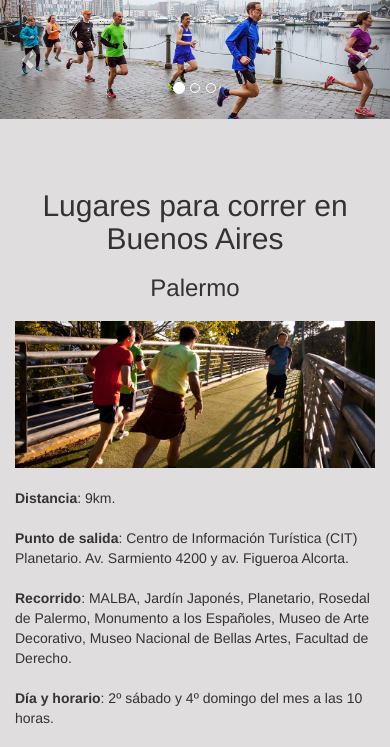
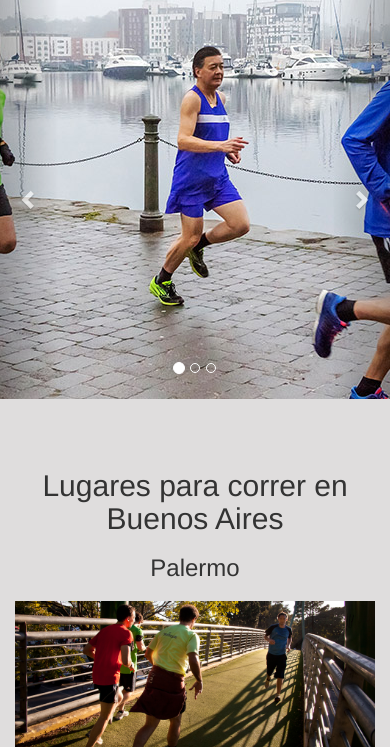
Before and after one commit to mariandlc/Grupo3, a PHP site: page / in a window 390 px wide. Shown: the part 51-798 px from the top of the page. Before the commit the page ends 775 px from the top, so only its background shows below. Run offline with PHP 8.4, Linux system fonts and the light colour scheme.

Commit message:
Carrousel Height
Modificado el Height del carrousel para que sea vea mejor en 3 sizes: Hasta 480, hasta 765, y mas de 766.

```diff
--- a/css/style.css
+++ b/css/style.css
@@ -11,11 +11,10 @@ body {
     margin: 0 auto;
     max-width: 100%;
 }
-.carousel{
+.carousel {
   position: relative;
   bottom: 50px;
 }
-
 
 /*
 @media only screen and (max-width : 765px) {
@@ -36,3 +35,40 @@ body {
 .palermo img{
   width: 100%;
 }
+
+
+@media only screen and (max-width: 765px) {
+  .carousel-inner > .item > img, .carousel-inner > .item > a > img {
+    max-height: 400px;
+    max-width: 1300px;
+    position: relative;
+    top: 0;
+    left: -257.5px;
+    bottom: 0;
+    right: 0;
+  }
+}
+
+@media only screen and (max-width: 480px) {
+  .carousel-inner > .item > img, .carousel-inner > .item > a > img {
+    max-height: 400px;
+    max-width: 1300px;
+    position: relative;
+    top: 0;
+    left: -410px;
+    bottom: 0;
+    right: 0;
+  }
+}
+
+@media only screen and (min-width: 766px) {
+  .carousel-inner > .item > img, .carousel-inner > .item > a > img {
+    max-height: 100%;
+    width: 100%;
+    position: relative;
+    top: 0;
+    left: 0;
+    bottom: 0;
+    right: 0;
+  }
+}
```
